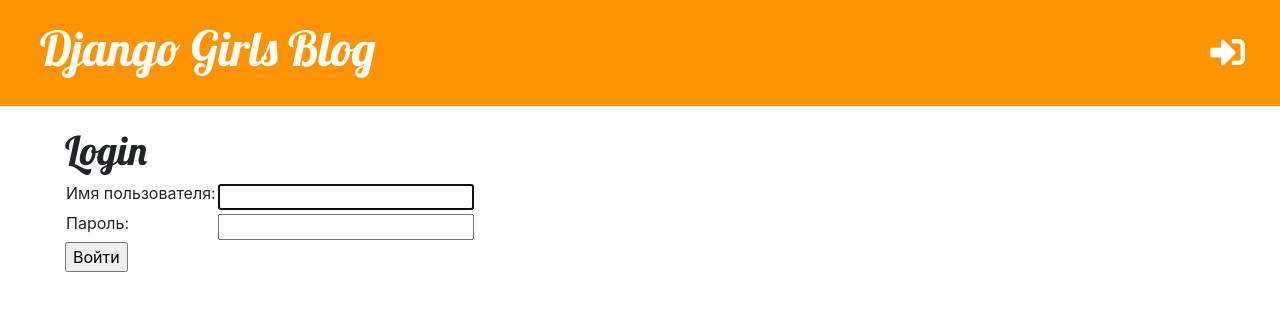
After one commit to Tashunya/django-blog, a Django app: page /accounts/login in a window 1280 px wide. The commit adds this page. Shown: the top 311 px of the page. Run offline with Django 3.2, Linux system fonts and the light colour scheme; some libraries are stand-ins or nearby versions.

Commit message:
Add login/logout views

```diff
--- a/blog/static/css/blog.css
+++ b/blog/static/css/blog.css
@@ -46,7 +46,7 @@
     color: #ffffff;
     float: right;
     font-size: 26pt;
-    margin-right: 20px;
+    margin: 15px;
 }
 
 .post {
--- a/blog/templates/blog/base.html
+++ b/blog/templates/blog/base.html
@@ -9,11 +9,18 @@
     <body>
         <div class="page-header">
             {% if user.is_authenticated %}
+            <a href="{% url 'logout' %}" class="top-menu">
+                <i class="fas fa-sign-out-alt"></i>
+            </a>
             <a href="{% url 'post_draft_list' %}" class="top-menu">
                 <i class="far fa-edit"></i>
             </a>
             <a href="{% url 'post_new' %}" class="top-menu">
                 <i class="fas fa-plus"></i>
+            </a>
+            {% else %}
+            <a href="{% url 'login' %}" class="top-menu">
+                <i class="fas fa-sign-in-alt"></i>
             </a>
             {% endif %}
             <h1><a href="/">Django Girls Blog</a></h1>
--- a/blog/templates/blog/post_edit.html
+++ b/blog/templates/blog/post_edit.html
@@ -1,11 +1,11 @@
 {% extends 'blog/base.html' %}
 
 {% block content %}
-<h1> New post</h1>
+<h1> Новый пост </h1>
 <form method="POST" class="post-form">{% csrf_token %}
     {{ form.as_p }}
     <button type="submit" class="save btn btn-warning">
-        Save
+        Сохранить
     </button>
 </form>
 {% endblock %}
--- /dev/null
+++ b/blog/templates/registration/login.html
@@ -0,0 +1,24 @@
+{% extends "blog/base.html" %}
+
+{% block content %}
+{% if form.errors %}
+<p>Your username and password didn't match. Please try again.</p>
+{% endif %}
+<h1>Login</h1>
+<form method="post" action="{% url 'login' %}">
+    {% csrf_token %}
+    <table>
+        <tr>
+            <td>{{ form.username.label_tag }}</td>
+            <td>{{ form.username }}</td>
+        </tr>
+        <tr>
+            <td>{{ form.password.label_tag }}</td>
+            <td>{{ form.password }}</td>
+        </tr>
+    </table>
+
+    <input type="submit" value="Войти" />
+    <input type="hidden" name="next" value="{{ next }}"/>
+</form>
+{% endblock %}
--- a/blog/views.py
+++ b/blog/views.py
@@ -1,5 +1,6 @@
 from django.shortcuts import render, get_object_or_404, redirect
 from django.utils import timezone
+from django.contrib.auth.decorators import login_required
 from .models import Post
 from .forms import PostForm
 
@@ -14,6 +15,7 @@
     return render(request, 'blog/post_detail.html', {'post': post})
 
 
+@login_required
 def post_new(request):
     if request.method == "POST":
         form = PostForm(request.POST)
@@ -28,6 +30,7 @@
     return render(request, 'blog/post_edit.html', {'form': form})
 
 
+@login_required
 def post_edit(request, pk):
     post = get_object_or_404(Post, pk=pk)
     if request.method == 'POST':
@@ -43,17 +46,20 @@
     return render(request, 'blog/post_edit.html', {'form': form})
 
 
+@login_required
 def post_draft_list(request):
     posts = Post.objects.filter(published_date__isnull=True).order_by('created_date')
     return render(request, 'blog/post_draft_list.html', {'posts': posts})
 
 
+@login_required
 def post_publish(request, pk):
     post = get_object_or_404(Post, pk=pk)
     post.publish()
     return redirect('post_detail', pk=pk)
 
 
+@login_required
 def post_remove(request, pk):
     post = get_object_or_404(Post, pk=pk)
     post.delete()
--- a/mysite/settings.py
+++ b/mysite/settings.py
@@ -25,7 +25,7 @@
 # SECURITY WARNING: don't run with debug turned on in production!
 DEBUG = True
 
-ALLOWED_HOSTS = ['127.0.0.1', '.pythonanywhere.com']
+ALLOWED_HOSTS = ['127.0.0.1', 'localhost', '.pythonanywhere.com']
 
 
 # Application definition
@@ -120,3 +120,4 @@
 
 STATIC_URL = '/static/'
 STATIC_ROOT = os.path.join(BASE_DIR, 'static')
+LOGIN_REDIRECT_URL = '/'
--- a/mysite/urls.py
+++ b/mysite/urls.py
@@ -15,8 +15,11 @@
 """
 from django.contrib import admin
 from django.urls import path, include
+from django.contrib.auth import views
 
 urlpatterns = [
     path('admin/', admin.site.urls),
+    path('accounts/login', views.LoginView.as_view(), name="login"),
+    path('accounts/logout/', views.LogoutView.as_view(next_page='/'), name='logout'),
     path('', include('blog.urls'))
 ]
```
